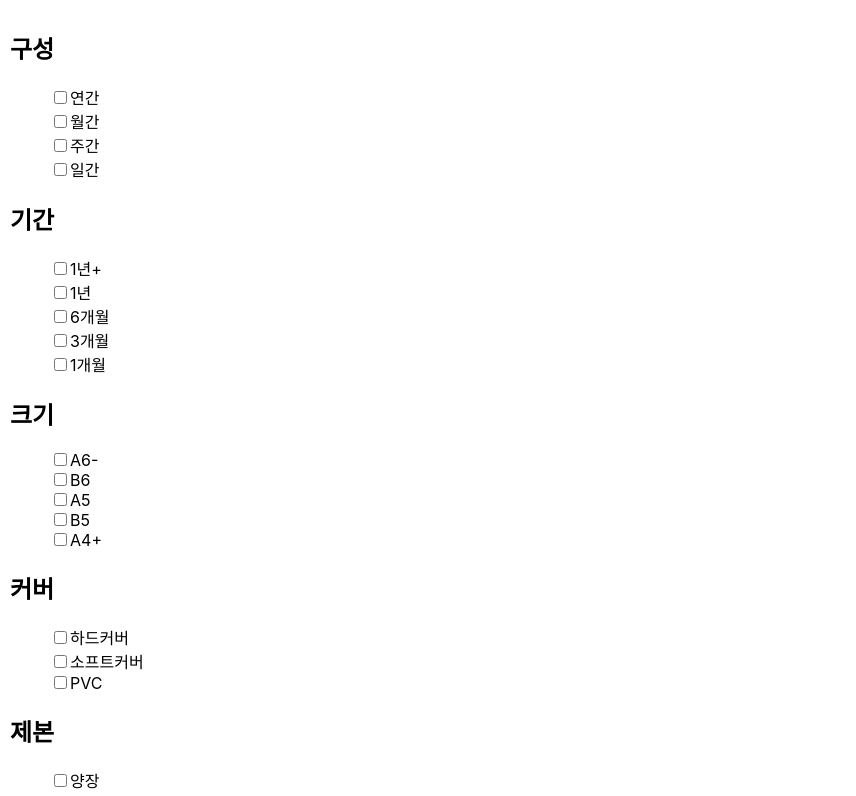
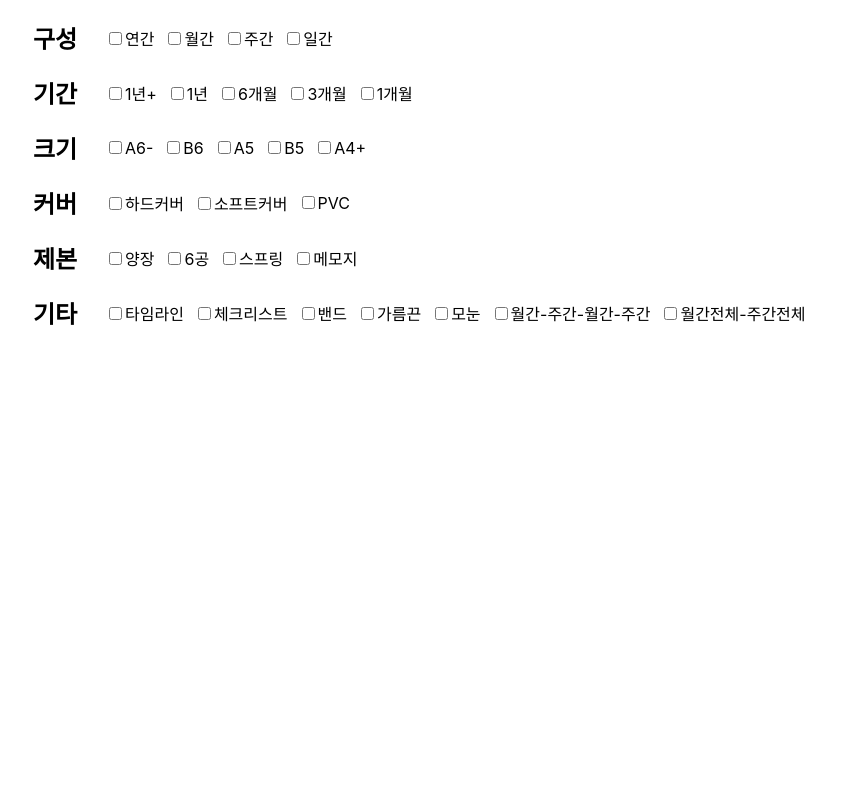
Before and after one commit to purple402/diarySearch, a React (Create React App) app: page / in a window 1280 px wide. Shown: the top 796 px of the page, without its empty margins (0-856 px from the left). Built offline with nearby package versions, Linux system fonts and the light colour scheme.

Commit message:
Update Category Component

```diff
--- a/src/App.css
+++ b/src/App.css
@@ -1,7 +1,3 @@
 body {
   padding: 10px;
 }
-
-ul {
-  list-style: none;
-}
--- a/src/App.js
+++ b/src/App.js
@@ -4,25 +4,17 @@ import './App.css';
 
 function App() {
   const category = [
-    {title:"구성", sub:['연간', '월간', '주간', '일간']},
-    {title:"기간", sub:['1년+', '1년', '6개월', '3개월', '1개월']},
-    {title:"크기", sub:["A6-", "B6", "A5", "B5", "A4+"]},
-    {title:"커버", sub:["하드커버", "소프트커버", "PVC"]},
-    {title:"제본", sub:["양장", "6공", "스프링", "메모지"]},
-    {title:"기타", sub:["타임라인", "체크리스트", "밴드", "가름끈", "모눈", "월간-주간-월간-주간", "월간전체-주간전체"]},
+    {id: 1, title:"구성", sub:['연간', '월간', '주간', '일간']},
+    {id: 2, title:"기간", sub:['1년+', '1년', '6개월', '3개월', '1개월']},
+    {id: 3, title:"크기", sub:["A6-", "B6", "A5", "B5", "A4+"]},
+    {id: 4, title:"커버", sub:["하드커버", "소프트커버", "PVC"]},
+    {id: 5, title:"제본", sub:["양장", "6공", "스프링", "메모지"]},
+    {id: 6, title:"기타", sub:["타임라인", "체크리스트", "밴드", "가름끈", "모눈", "월간-주간-월간-주간", "월간전체-주간전체"]},
   ];
-  // 카테고리 선택을 위한 리스트 만들기
-  const lists = [];
-  let i = 0;
-  while(i < category.length){
-    lists.push(
-      <Category title={category[i].title} data={category[i].sub}></Category>
-    );
-    i = i + 1;
-  }
   return (
     <div className="App">
-      {lists}
+      {/* <h1>다이어리 키워드로 검색하기</h1> */}
+      <Category data={category}></Category>
     </div>
   );
 }
--- /dev/null
+++ b/src/components/Category.css
@@ -0,0 +1,39 @@
+.category {
+    display: flex;
+    flex-direction: column;
+    width: 95vw;
+  }
+
+.mainCategory {
+    display: flex;
+    width: 100%;
+    position: relative;
+    align-items: center;
+    /* overflow: hidden */
+}
+
+.groupHeader {
+    padding: 0px 10px;
+    margin: 10px 0px;
+    width: 70px;
+    text-align: center;
+}
+
+.subCategory {
+    list-style: none;
+    padding-left: 10px;
+    display: flex;
+    width: 80%;
+    align-items: center;
+    white-space: nowrap;
+    overflow: auto;
+    position: absolute;
+    left: 80px;
+    /* margin-bottom: -17px */
+}
+
+li {
+    margin: 5px;
+    word-break:keep-all;
+    white-space: nowrap;
+}
--- a/src/components/Category.js
+++ b/src/components/Category.js
@@ -1,24 +1,43 @@
 import React from 'react';
+import './Category.css';
 
 function Category(props) {
+  // 클릭 이벤트 처리 함수
+  function handleClick(e) {
+    console.log(e.target.id);
+    console.log(e.target.checked);
+  }
+  // 리스트 구성하기
   const lists = [];
   let i = 0;
   while(i < props.data.length){
+    const catData = props.data[i];
+    // 서브 리스트 구성하기
+    let j = 0;
+    let subLists = [];
+    while(j < catData.sub.length){
+      subLists.push(
+          <li key={i * 100 + j}>
+            <input type="checkbox" id={catData.sub[j]} onClick={handleClick}>
+            </input>
+            <label htmlFor={catData.sub[j]}>{catData.sub[j]}</label>
+          </li>
+      )
+      j = j + 1;
+    }
     lists.push(
-      <li key={i}>
-        <input type="checkbox" id={props.data[i]}>
-        </input>
-        <label for={props.data[i]}>{props.data[i]}</label>
-      </li>
+      <div key={i * 100} className="mainCategory">
+        <h2 className="groupHeader">{catData.title}</h2>
+        <ul className="subCategory">
+          {subLists}
+        </ul>
+      </div>
     );
     i = i + 1;
   }
   return (
-    <div>
-      <h2>{props.title}</h2>
-      <ul>
-        {lists}
-      </ul>
+    <div className="category">
+      {lists}
     </div>
   );
 }
```
